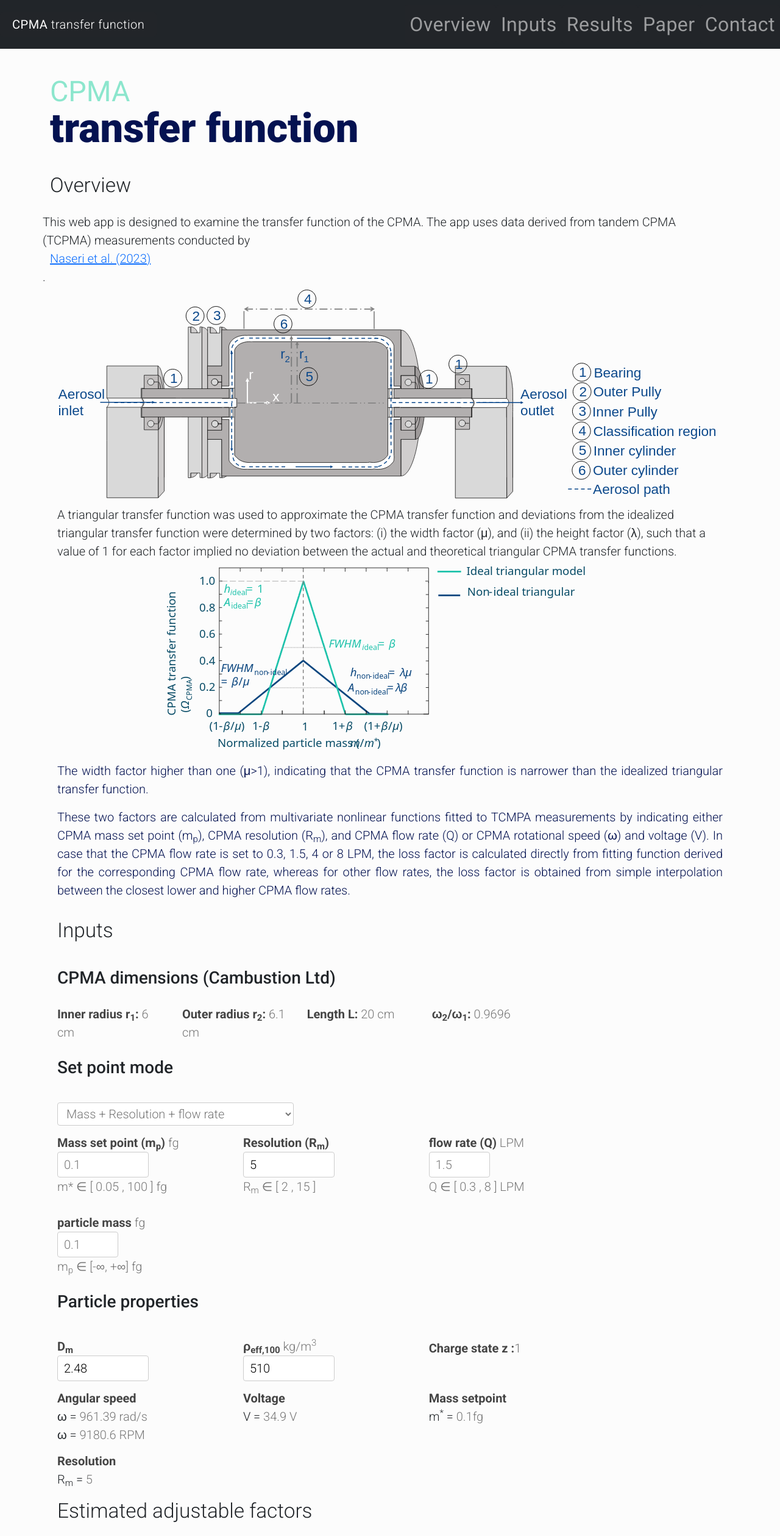
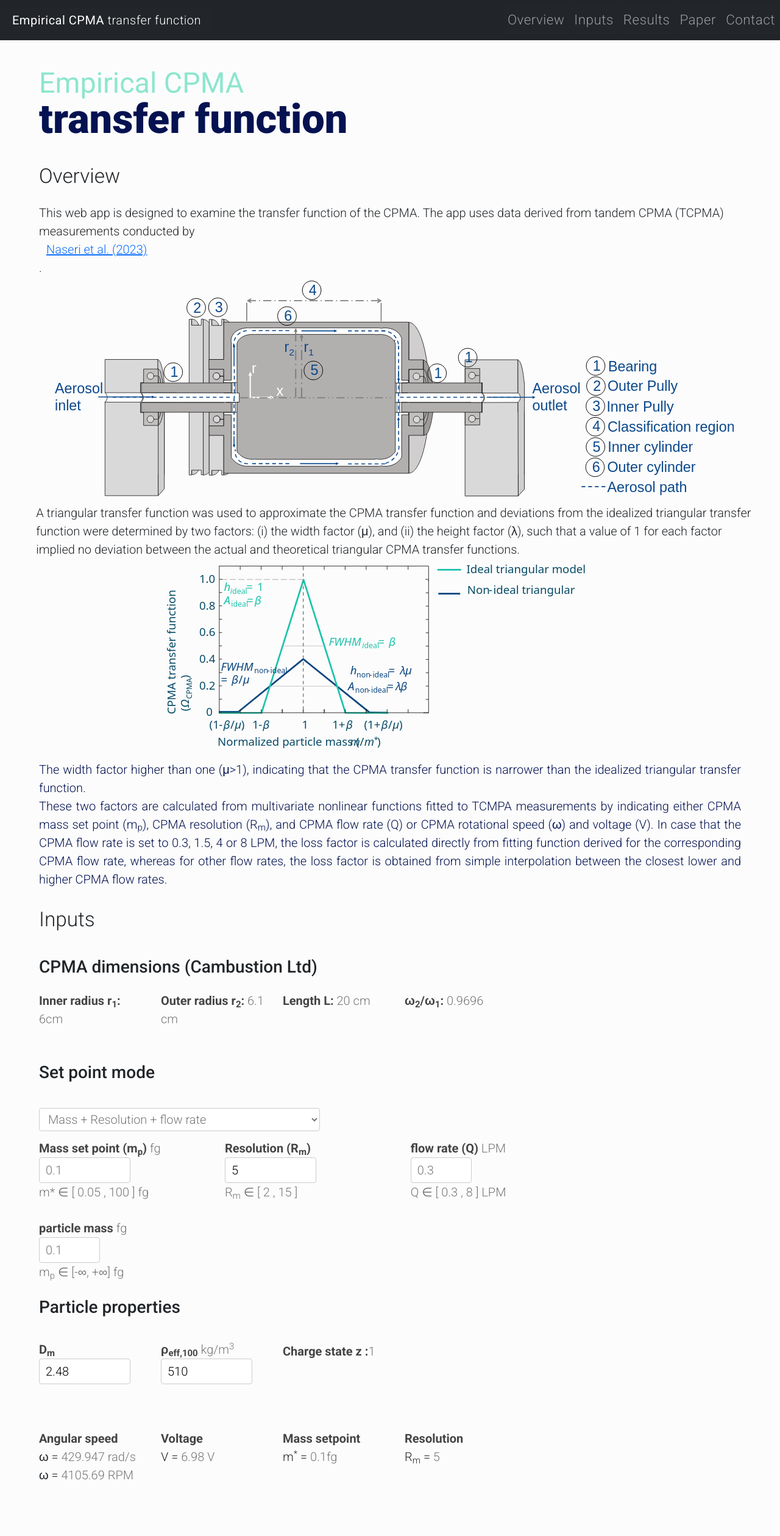
Before and after one commit to ArashNaseri/empirical-cpma-tfer, a plain HTML site: page index.html in a window 1280 px wide. Shown: the top 2519 px of the page at 61% size. Drawn offline with nearby package versions, Linux system fonts and the light colour scheme; a script that the page names is missing.

Commit message:
Add files via upload

```diff
--- a/index.html
+++ b/index.html
@@ -31,12 +31,12 @@
 
 </head>
 
-<body>
+<body class="container-fluid" style="padding-left: 0px;padding-right: 0px;">
 
 
   <header style="padding:0 0 0 0;">
     <nav class="navbar bg-dark navbar-expand-lg navbar-dark" style="margin: 50 auto 100 auto;padding-left: auto;">
-      <a class="navbar-brand" href=""><span class="Name"><b>CPMA</b></span><span class="Family"> transfer function</span> </a>
+      <a class="navbar-brand" href=""><span class="Name"><b>Empirical CPMA</b></span><span class="Family"> transfer function</span> </a>
       <button class="navbar-toggler" type="button" data-bs-toggle="collapse" data-bs-target="#navbarSupportedContent"
         aria-controls="navbarSupportedContent" aria-expanded="false" aria-label="Toggle navigation">
         <span class="navbar-toggler-icon"></span>
@@ -44,13 +44,13 @@
       <div class="collapse navbar-collapse" id="navbarSupportedContent">
         <ul class="navbar-nav ms-auto">
           <li class="nav-item">
-            <a class="nav-link" href="#home">Overview</a>
+            <a class="nav-link" href="#overview">Overview</a>
           </li>
           <li class="nav-item">
-            <a class="nav-link" href="#about">Inputs</a>
+            <a class="nav-link" href="#Inputs">Inputs</a>
           </li>
           <li class="nav-item">
-            <a class="nav-link" href="#My_skills">Results</a>
+            <a class="nav-link" href="#Results">Results</a>
           </li>
           <li class="nav-item">
             <a class="nav-link" href="#publications">Paper</a>
@@ -64,27 +64,28 @@
   </header>
 
 
+  <div style="height: fit-content; width: fit-content;">
+    <h1 style="padding-left: 5%;padding-right: 5%;">
+      <span class="h1-line1">Empirical CPMA</span>
+      <br>transfer function
+    </h1>
 
-      <div class="container" style="height: fit-content; width: fit-content;">
-        <h1><span class="h1-line1">CPMA</span><br>transfer function</h1>
+  <h2 id="overview" style="padding-left: 5%;padding-right: 5%;">
+    Overview
+  </h2>
 
-
-      <h2>Overview</h2>
-        <div class="row">
-          <div class=" row col-lg-12">
+  <div class=" row col-lg-12" style="padding-left: 5%;padding-right: 5%; margin-left: 0%;">
     This web app is designed to examine the transfer function of the CPMA.
     The app uses data derived from tandem CPMA (TCPMA) measurements conducted by<a href="#">Naseri et al. (2023)</a>.
 
   </div>
-          <div class="row col-lg-12">
+  <div class="row col-lg-12" style="padding-left: 5%;padding-right: 5%; margin-left: 0%;">
     <img src="imgs/cpmaIcon.svg">
   </div>
-        </div>
   <div>
-
-        <div class="container" style="height: fit-content; width: fit-content;">
+    <div style="height: fit-content; width: fit-content;">
       <div class="row d-flex justify-content-center">
-            <div class=" row col-lg-12">
+        <div class=" row col-lg-12" style="padding-left: 5%;padding-right: 5%; margin-left: 0%;">
           A triangular transfer function was used to approximate the CPMA transfer function and deviations
           from the idealized triangular transfer function were determined by two factors:
            (i) the width factor (μ), and (ii) the height factor (λ), such that a value of 1 for each
@@ -97,12 +98,10 @@
       </div>
     <div>
 
-          <p>
+      <p style="padding-left: 5%;padding-right: 5%; margin-left: 0%;">
         The width factor higher than one (μ>1), indicating that the CPMA transfer function is narrower than
         the idealized triangular transfer function.
-          </p>
-
-          <p>
+      <br>
         These two factors are calculated from multivariate nonlinear functions fitted to TCMPA measurements
         by indicating either CPMA mass set point (m<sub>p</sub>), CPMA resolution (R<sub>m</sub>),
         and CPMA flow rate (Q) or CPMA rotational speed (ω) and voltage (V).
@@ -115,42 +114,53 @@
 
       <!--  Division for Inputs, Start -->
     <p></p>
-        <h2>Inputs</h2>
+    <h2 id="Inputs" style="padding-left: 5%;padding-right: 5%; margin-left: 0%;">Inputs</h2>
     <p></p>
-            <h3>CPMA dimensions (Cambustion Ltd)</h3>
+
+    <h3 style="padding-left: 5%;padding-right: 5%; margin-left: 0%;">CPMA dimensions (Cambustion Ltd)</h3>
     <p></p>
-              <div class="control">
-                <span class="control-label">Inner radius r<sub>1</sub>: </span><span class="control-unit"> 6 cm</span>
+
+
+    <div>
+      <div class="row" style="padding-left: 5%;padding-right: 5%; margin-left: 0%;">
+
+        <div class="control col-lg-3 col-sm-6">
+          <span class="control-label">Inner radius r<sub>1</sub>: </span><span class="control-unit"> 6cm</span>
         </div>
-              <div class="control">
+
+        <div class="control col-lg-3 col-sm-6">
           <span class="control-label">Outer radius r<sub>2</sub>: </span><span class="control-unit"> 6.1 cm</span>
         </div>
-              <div class="control">
+
+        <div class="control col-lg-3 col-sm-6">
           <span class="control-label">Length L: </span><span class="control-unit"> 20 cm</span>
         </div>
-              <div class="control">
+
+        <div class="control col-lg-3 col-sm-6">
           <span class="control-label">  ω<sub>2</sub>/ω<sub>1</sub>: </span><span class="control-unit"> 0.9696</span>
+        </div>
+
+      </div>
     </div>
 
     <br>
 
 
     <p></p>
-            <h3>Set point mode </h3> <br>
+  <h3 style="padding-left: 5%;padding-right: 5%; margin-left: 0%;">Set point mode</h3> <br>
 
   <!-- Add sliders etc. -->
-            <div class="control" id="select-div" style="width:1000px;">
 
+  <div class="control" id="select-div" style="width:100%; padding-left: 5%;padding-right: 5%; margin-left: 0%;">
     <select id="setpoint-mode" class="control-unit"  onchange="update()">
       <option id="option1"> Mass + Resolution + flow rate</option>
       <option id="option2" >Angular speed + Voltage + flow rate</option>
     </select>
+  </div>
 
+  <br>
 
-
-            </div><br>
-
-            <div>
+  <div style="padding-left: 5%;padding-right: 5%; margin-left: 0%;">
     <div class="control" style="width:300px;">
       <div class="control-label" id="variableName1"> Mass set point (m<sub>p</sub>)<span class="control-unit"> fg </span>
       </div> <br>
@@ -172,7 +182,7 @@
     <div class="control" style="width:300px;">
       <div class="control-label" id="variableName3">flow rate (Q)<span class="control-unit"> LPM </span>
       </div> <br>
-                <input class=" textBoxInput textinput slide control-unit" type="number" style="width:100px" id="input3" min="0.3" max="8" value="1.5" step="0.1" ><br> <!--"qRangeValue.innerText=this.value"-->
+      <input class=" textBoxInput textinput slide control-unit" type="number" style="width:100px" id="input3" min="0.3" max="8" value="0.3" step="0.1" ><br> <!--"qRangeValue.innerText=this.value"-->
       <span class="control-unit"> Q ∈ [ 0.3 , 8 ] LPM</span>
         <p></p>
     </div>
@@ -180,7 +190,7 @@
     <div class="control" style="width:300px;">
       <div class="control-label" id="variableName8"> particle mass <span class="control-unit"> fg </span>
       </div> <br>
-                <input class=" textBoxInput textinput slide control-unit" type="number" style="width:100px" id="input4" min="0.05" max="100" value="0.1" step="0.1" ><br> <!--"qRangeValue.innerText=this.value"-->
+      <input class=" textBoxInput textinput slide control-unit" type="number" style="width:100px" id="input4" min="0.05" max="1000" value="0.1" step="0.5" ><br> <!--"qRangeValue.innerText=this.value"-->
       <span class="control-unit">  m<sub>p</sub> ∈ [-∞, +∞] fg</span>
         <p></p>
     </div>
@@ -188,72 +198,64 @@
   </div>
 
 
-            <h3>Particle properties </h3> <br>
+  <h3 style="padding-left: 5%;padding-right: 5%; margin-left: 0%;">
+    Particle properties
+  </h3>
+  <br>
 
-        <div class="control"  style="width:300px;">
-          <span class="control-label">D<sub>m</sub></span> <br>
+
+
+  <div style="padding-bottom: 5%;">
+    <div class="row" style="padding-left: 5%;padding-right: 5%; margin-left: 0%;">
+
+      <div class="control col-lg-4 col-sm-6">
+          <span class="control-label">D<sub>m</sub></span>
           <input class="textinput" id="Dmnum" type="number" min="0.1" max="4" step="0.05" value="2.48" >
       </div>
 
-        <div class="control"  style="width:300px;">
+      <div class="control col-lg-4 col-sm-6">
         <span class="control-label">ρ<sub>eff,100</sub></span>
-          <span class="control-unit">kg/m<sup>3</sup></span> <br>
+        <span class="control-unit">kg/m<sup>3</sup></span>
         <input class="textinput" id="rhonum" type="number" min="20" max="1e4" step="20" value="510" >
       </div>
-        <div class="control"  style="width:300px;">
-          <span class="control-label" style="padding-top: 10px;"> Charge state z :<span class="control-unit">1</span> <br>
-        </div>
-        <br>
 
-        <div class="control"  style="width:300px;">
-          <span class="control-label" id="variableName4"  style="width:300px;">Angular speed </span> <br>
-          ω = <span class="control-unit" id="Wvalue"  style="width:300px;">-</span> <span class="control-unit" >rad/s</span> <br>
-          ω = <span class="control-unit" id="Wrpmvalue"  style="width:300px;">-</span> <span class="control-unit" >RPM</span>
-        </div>
-
-        <div class="control"  style="width:300px;">
-          <span class="control-label" id="variableName5"  style="width:300px;">Voltage </span> <br>
-          V = <span class="control-unit" id="Vvalue"  style="width:300px;">-</span> <span class="control-unit">V</span>
-        </div>
-
-        <div class="control"  style="width:300px;">
-          <span class="control-label" id="variableName6"  style="width:300px;">Mass setpoint </span> <br>
-          m<sup>*</sup> = <span class="control-unit" id="mStarValue2"  style="width:300px;">-</span><span class="control-unit">fg</span>
-        </div>
-
-        <div class="control"  style="width:300px;">
-          <span class="control-label" id="variableName7"  style="width:300px;">Resolution </span> <br>
-          R<sub>m</sub> = <span class="control-unit" id="RmValue2"  style="width:300px;">-</span>
+      <div class="control col-lg-4 col-sm-6">
+        <span class="control-label" style="padding-top: 10px;"> Charge state z :<span class="control-unit">1</span>
       </div>
 
 
-
-        <h2> Estimated adjustable factors</h2>
-
-        <div class="container">
-          <div class="row">
-            <div class="col-lg-6 d-flex justify-content-center" id="my_dataviz"></div>
-
-            <div class="col-lg-6 d-flex justify-content-center" id="my_legend"></div>
     </div>
   </div>
 
 
 
-        <div class="container" style="margin-top:10%">
 
-          <div class="row" style="margin-left:10%">
-            <div class="col-lg-4 "style="margin-top:10%">
-              <div class="outHeight control-label">Transmission Eff. (Ω<sub>CPMA</sub>):<div class="textoutput control-unit" id="Omega_CPMA" style="display:inline;"">-</div></div>
+
+  <div style="padding-bottom: 5%;">
+    <div class="row" style="padding-left: 5%;padding-right: 5%; margin-left: 0%;">
+
+      <div class="control col-lg-3 col-sm-6">
+        <span class="control-label" id="variableName4"  style="width:300px;">Angular speed </span>
+        ω = <span class="control-unit" id="Wvalue"  style="width:300px;">-</span> <span class="control-unit" >rad/s</span> <br>
+        ω = <span class="control-unit" id="Wrpmvalue"  style="width:300px;">-</span> <span class="control-unit" >RPM</span>
       </div>
 
-            <div class="col-lg-4" style="margin-top:10%">
-              <div class="outHeight control-label">Height factor (λ):<div class="textoutput control-unit" id="lambda" style="display:inline;"">-</div></div>
+      <div class="control col-lg-3 col-sm-6">
+        <span class="control-label" id="variableName5"  style="width:300px;">Voltage </span>
+        V = <span class="control-unit" id="Vvalue"  style="width:300px;">-</span> <span class="control-unit">V</span>
       </div>
 
-            <div class="col-lg-4" style="margin-top:10%">
-              <div class="outWidth control-label ">Width factor (μ):<div class="textoutput control-unit" id="mu" style="display:inline;">-</div><div></div>
+      <div class="control col-lg-3 col-sm-6">
+        <span class="control-label" id="variableName6"  style="width:300px;">Mass setpoint </span>
+        m<sup>*</sup> = <span class="control-unit" id="mStarValue2"  style="width:300px;">-</span><span class="control-unit">fg</span>
       </div>
+
+      <div class="control col-lg-3 col-sm-6">
+        <span class="control-label" id="variableName7"  style="width:300px;">Resolution </span>
+        R<sub>m</sub> = <span class="control-unit" id="RmValue2"  style="width:300px;">-</span>
+      </div>
+
+
     </div>
   </div>
 
@@ -262,58 +264,87 @@
 
 
 
+<h2 id="Results" style="padding-left: 5%;padding-right: 5%; margin-left: 0%;">
+  Results
+</h2>
 
-          <!-- <div class="row col-sm-4" style="margin-top:20%">
+<div class="reveal" style="padding-left: 5%;padding-right: 5%; margin-left: 0%;">
+  <div class="row">
+    <div class="col-lg-6 d-flex justify-content-center" id="my_dataviz"></div>
+    <div class="col-lg-6 d-flex justify-content-center" id="my_legend"></div>
+  </div>
+</div>
+<!-- padding-left: 5%;padding-right: 5%; margin-left: 0%; -->
+<div class="row" style="margin-left:10%; margin-bottom:10%;">
+  <div class="col-lg-4 "style="margin-top:10%">
+    <div class="outHeight control-label">
+      Transmission Eff. (Ω<sub>CPMA</sub>):
+      <div class="textoutput control-unit" id="Omega_CPMA" style="display:inline;"">-</div>
+    </div>
+  </div>
 
-        <div>
+  <div class="col-lg-4" style="margin-top:10%">
+    <div class="outHeight control-label">Height factor (λ):
+      <div class="textoutput control-unit" id="lambda" style="display:inline;"">-</div>
+    </div>
+  </div>
 
-          <div class="row col-sm-4" style="margin-top:5%">
+
+  <div class="col-lg-4" style="margin-top:10%">
+    <div class="outWidth control-label">Width factor (μ):
+      <div class="textoutput control-unit" id="mu" style="display:inline;"">-</div>
+    </div>
+  </div>
+</div>
 
 
 
-        <div>
+  <div class="reveal" id="contacts" style="background-color: #151719;">
 
-        <div class="row col-sm-4" style="margin-top:5%">
+    <footer class="text-white text-center text-lg-start">
+      <!-- Grid container -->
+      <div class="p-4">
+        <!--Grid row-->
+        <div class="row mt-4">
+          <!--Grid column-->
+          <div class="col-lg-12 col-md-12 mb-12 mb-md-0">
+            <h5 class="text-uppercase mb-4">Contact me</h5>
 
-
-        </div> -->
-
-  <!-- Footer -->
-  <!-- <div class="footer">
-
-    <div class="footer-sub">
-      <p style="font-size: 1.2rem;">
-        Created by
-        <a href="mailto:arash@ualberta.ca">Arash Naseri</a>
-        at the University of Alberta. <br>
+            <p style="color:#6a6d73 ">
+              Created by Arash Naseri at the University of Alberta.
               Open source code and data for this web app is available at
-        <a href="" style="display:inline-block;">XXXXXXXXXXX</a> .
+              <a>XXXXXXXXXXX</a>.
             </p>
-    </div>
-
-</div> -->
-
-
-<!-- footer section -->
-<section class="reveal" id="contacts" style="height:25rem; background-color: #151719;  padding: 7% 15% 7% 15%;
-width:100%; margin-top:10rem;">
-
-<div style="display: flex; align-items: center; justify-content: center;">
-  Copyright<p style="color:#6a6d73 " id="Copyright">...</p>
-</div><br>
-
-  <div style="display: flex; align-items: center; justify-content: center;">
-    <p style="color:#6a6d73 ">Created by <a href="mailto:arash@ualberta.ca"> Arash Naseri</a> at the University of Alberta.
-      Open source code and data for this web app is available at
-      <a href="" style="display:inline-block;">XXXXXXXXXXX</a> All Rights Reserved.</p>
-
-
-  </div>
-</section>
 
 
 
 
+          <!--Grid column-->
+          <div class="col-lg-12 col-md-12 mb-12 mb-md-0" style="color:#6a6d73 ">
+
+            <ul class="fa-ul" style="margin-left: 1.65em; text-align: justify;">
+              <li class="mb-3">
+                <span class="fa-li"><i class="fas fa-home"></i></span><span class="ms-2" style="text-align:left">5-1M, Mechanical Engineering Building, North Campus, University of Alberta, Edmonton, Alberta, Canada, T6G 2G.</span>
+              </li>
+              <li class="mb-3">
+                <span class="fa-li"><i class="fas fa-envelope"></i></span><a class="ms-2" href="https://arashnaseri.github.io/personal_webpage/" style="color:white">arash@ualberta.ca</a>
+              </li>
+            </ul>
+          </div>
+
+      </div>
+      <!-- Grid container -->
+
+      <!-- Copyright -->
+      <div class="text-center p-3" style="color:#6a6d73 ">
+        <span>Designed and powered by </span><a class="text-white" href="https://arashnaseri.github.io/personal_webpage/">Arash Naseri. </a>
+        <br><span style="color:#6a6d73 " id="Copyright">...</span> All Rights Reserved.
+      </div>
+      <!-- Copyright -->
+    </footer>
+
+  </div>
+  <!-- End of .container -->
 
 
 
--- a/style.css
+++ b/style.css
@@ -226,6 +226,7 @@ div.out {
 /*  For navigation/header */
 /* CSS for header */
 h/* CSS for header */
+/* CSS for header */
 header {
   position: fixed;
   top: 0;
@@ -304,7 +305,9 @@ margin: 0% 0% 0% 0%;
   text-decoration: none;
   color: #333;
   transition: all 0.3s ease 0s;
-  font-weight: 400;
+  font-weight: 300;
+  font-size: 1.4rem;
+
   top: -500px;
 }
 
@@ -312,7 +315,7 @@ margin: 0% 0% 0% 0%;
   color: #48DEB1;
 }
 
-/* #header-logo {
+ #header-logo {
   font-family:'Roboto',sans-serif;
   color: #222;
   font-size: 16pt;
@@ -320,8 +323,7 @@ margin: 0% 0% 0% 0%;
   padding: 18px 10px 18px 5%;
   /* text-shadow: 0px 0px 2px #48DEB1; */
   text-shadow: -0.8px 0.8px 0px #48DEB1;
-  line-height: 13pt;
-} */
+  line-height: 13pt;}
 
 
 
@@ -333,7 +335,7 @@ margin: 0% 0% 0% 0%;
 /* For plot elements */
 .axis {
   font-family: 'Open Sans', Arial, sans-serif;
-  font-size: 10pt;
+  font-size: 13pt;
   font-weight: 200;
 }
 .axis line {
@@ -383,11 +385,9 @@ body.dark-theme .plot-fill {
 body.dark-theme .diff-line {
   stroke: white;
 }
-
-
-/* .container{
-
-  width: 500;
-  height: 500;
-  background-color: white;
-} */
+/* html, body {
+  width: 100%;
+  height: 100%;
+  margin: 0;
+  padding: 0;
+}
```
Lines whose indentation alone changed are shown as unchanged.
